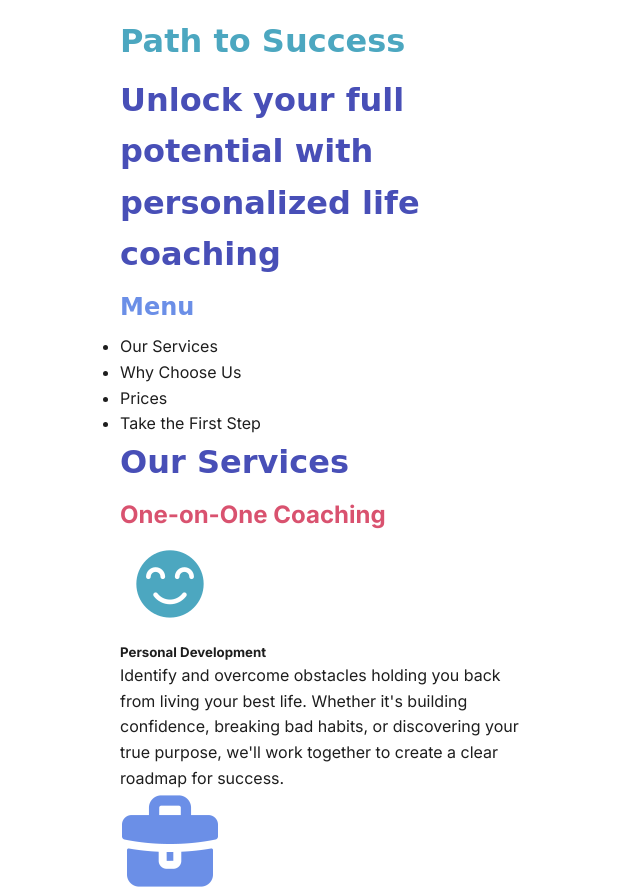
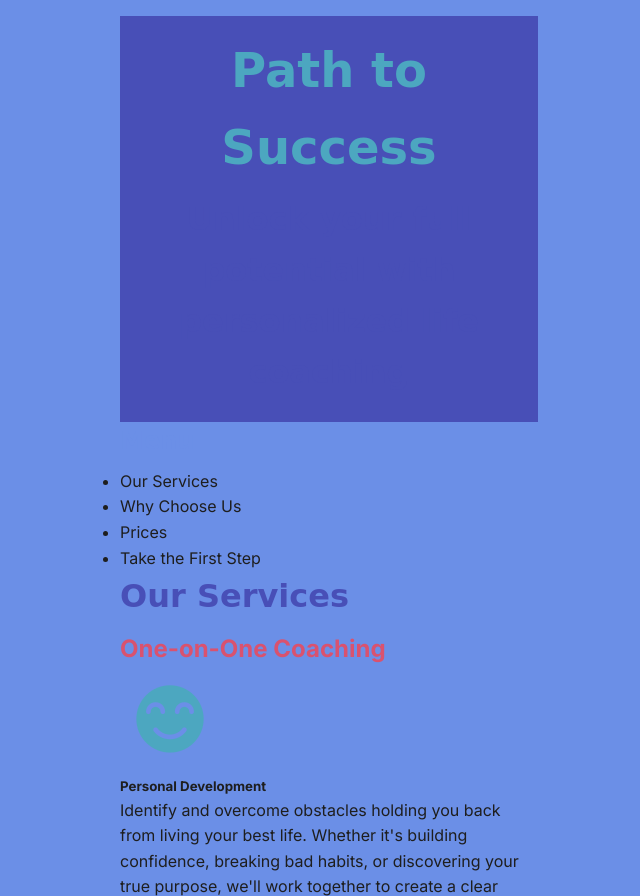
Before and after one commit to ventura-christian/PATH-TO-SUCCESS, a plain HTML site: page index.html in a window 1280 px wide. Shown: the top 896 px of the page, without its empty margins (311-951 px from the left). Drawn offline with Linux system fonts and the light colour scheme; a web font is replaced by a local one.

Commit message:
Updated the css for the background and header

```diff
--- a/style.css
+++ b/style.css
@@ -27,12 +27,28 @@
 /* GLOBAL STYLES */
 body {
   font-family: var(--font-body);
-  background-color: var(--color-white);
+  background-color: var(--color-lavender);
   color: var(--color-dark);
   line-height: 1.6;
   padding: 1rem;
   max-width: 450px;
   margin: 0 auto;
+}
+
+header {
+  background-color: var(--color-purple);
+  color: var(--color-white);
+  text-align: center;
+  padding: 1rem;
+}
+
+header h1 {
+  font-size: 3em;
+}
+
+header p {
+  font-size: 1em;
+  color: var(--color-white);
 }
 
 h1 {
```
